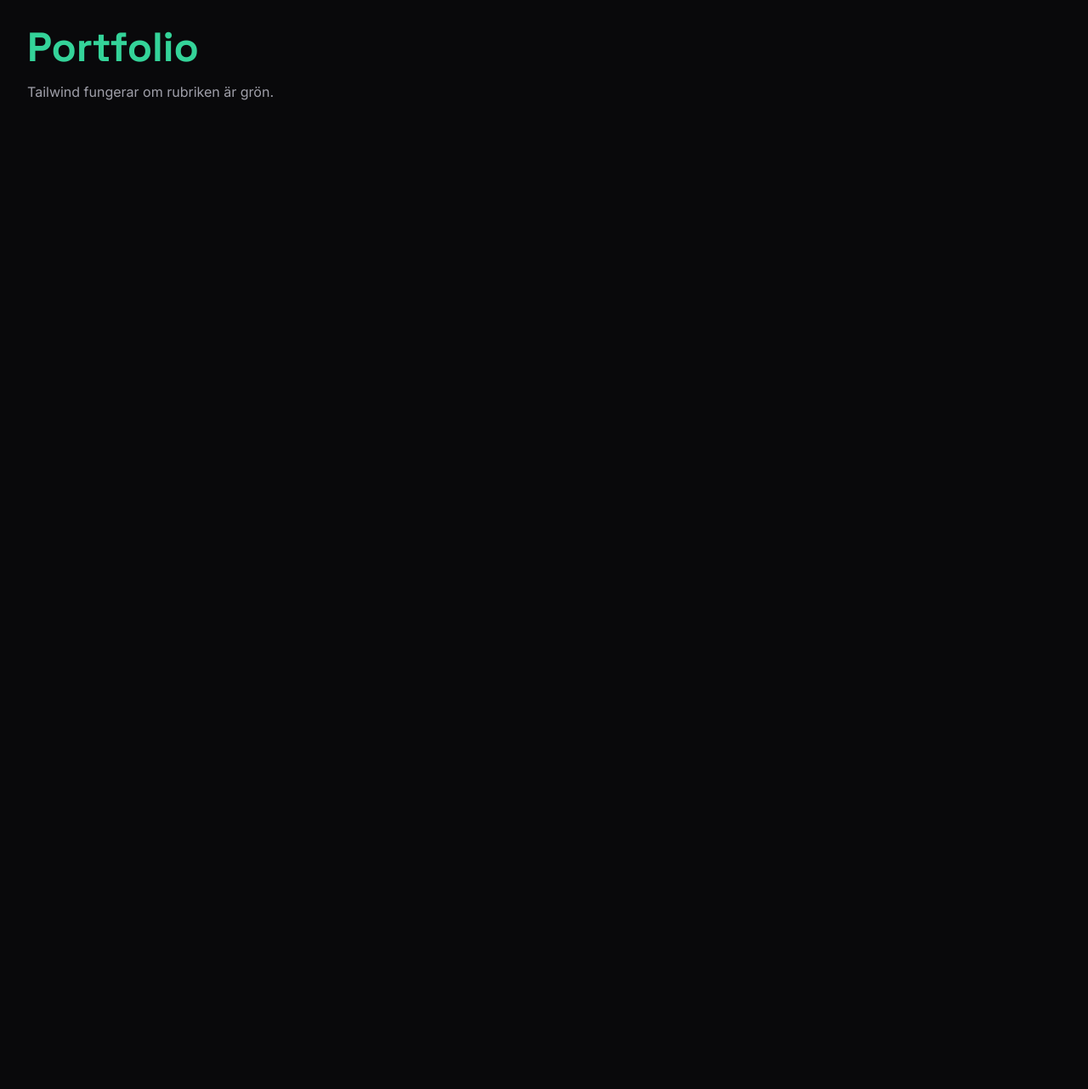
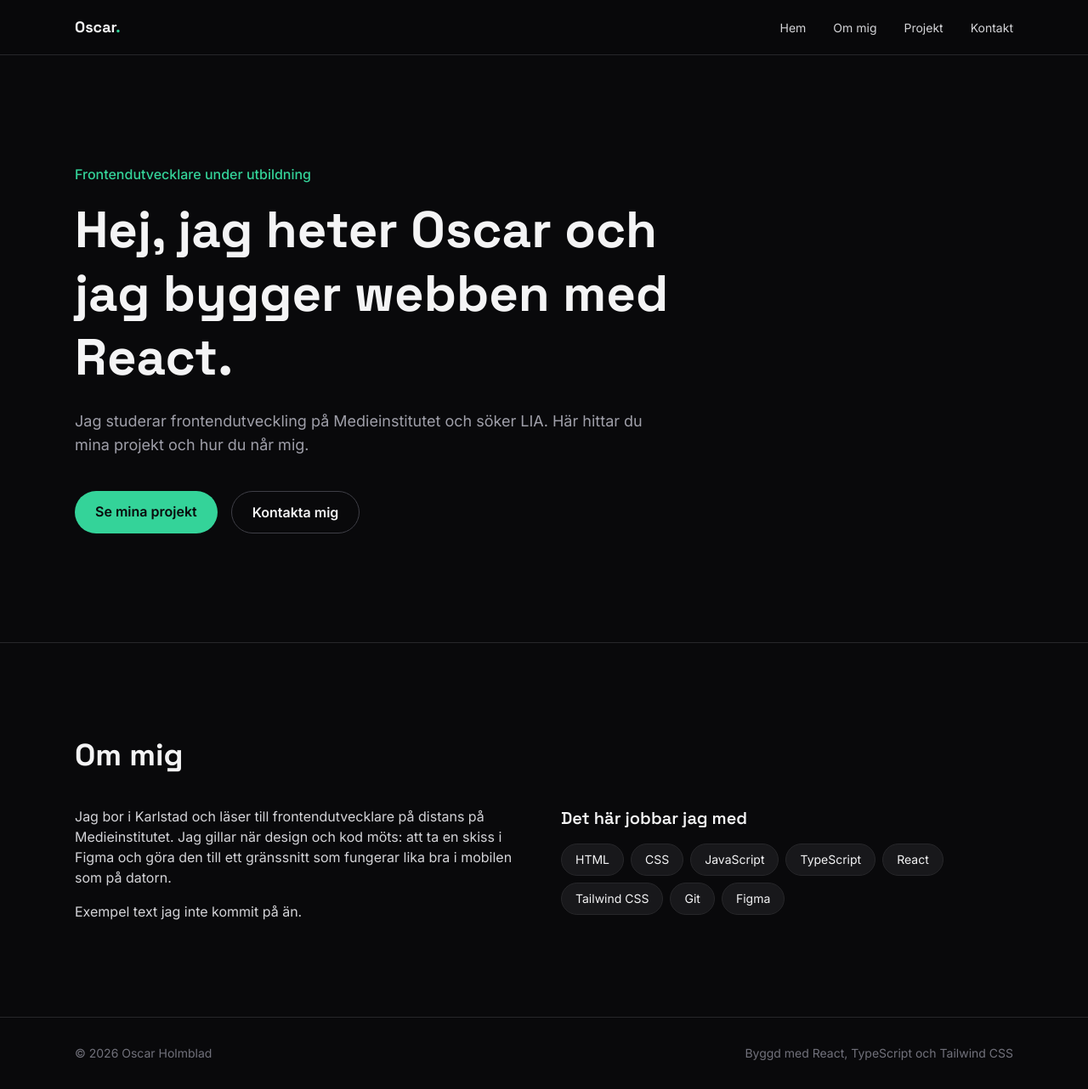
Before and after one commit to oscarholmblad/portfolio, a React (Vite) app: page / in a window 1280 px wide. Shown: the whole page at 85% size. Before the commit the page ends 800 px from the top, so only its background shows below. Built offline with nearby package versions, Linux system fonts and the light colour scheme.

Commit message:
Add footer and compose page in App

```diff
--- a/src/App.tsx
+++ b/src/App.tsx
@@ -1,11 +1,18 @@
+import About from "./components/About";
+import Footer from "./components/Footer";
+import Header from "./components/Header";
+import Hero from "./components/Hero";
+
 const App = () => {
   return (
-    <main className="p-8">
-      <h1 className="font-display text-5xl font-bold text-accent">Portfolio</h1>
-      <p className="mt-4 text-zinc-400">
-        Tailwind fungerar om rubriken är grön.
-      </p>
-    </main>
+    <>
+      <Header />
+      <main>
+        <Hero />
+        <About />
+      </main>
+      <Footer />
+    </>
   );
 };
 
--- /dev/null
+++ b/src/components/Footer.tsx
@@ -0,0 +1,12 @@
+const Footer = () => {
+  return (
+    <footer className="border-t border-zinc-800">
+      <div className="mx-auto flex max-w-6xl flex-col gap-2 px-4 py-8 text-sm text-zinc-500 sm:flex-row sm:justify-between sm:px-6">
+        <p>&copy; 2026 Oscar Holmblad</p>
+        <p>Byggd med React, TypeScript och Tailwind CSS</p>
+      </div>
+    </footer>
+  );
+};
+
+export default Footer;
```
